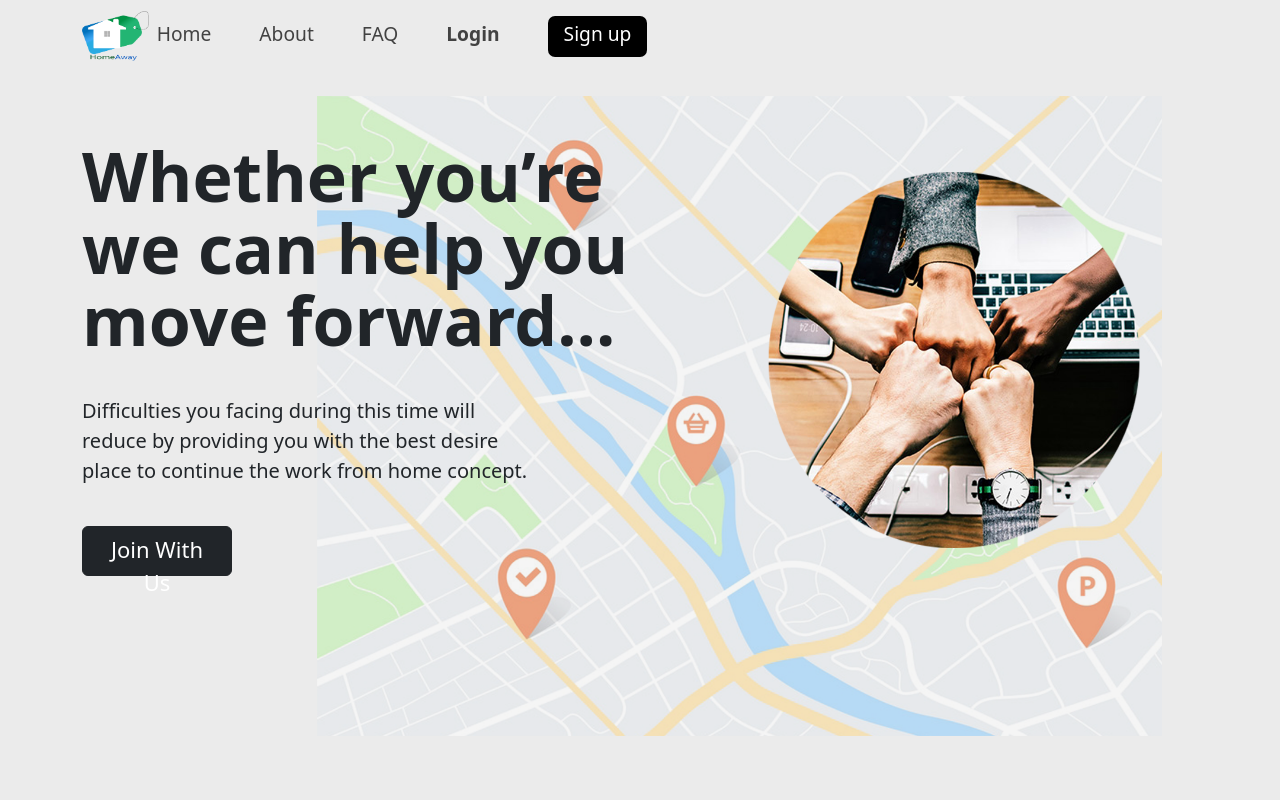
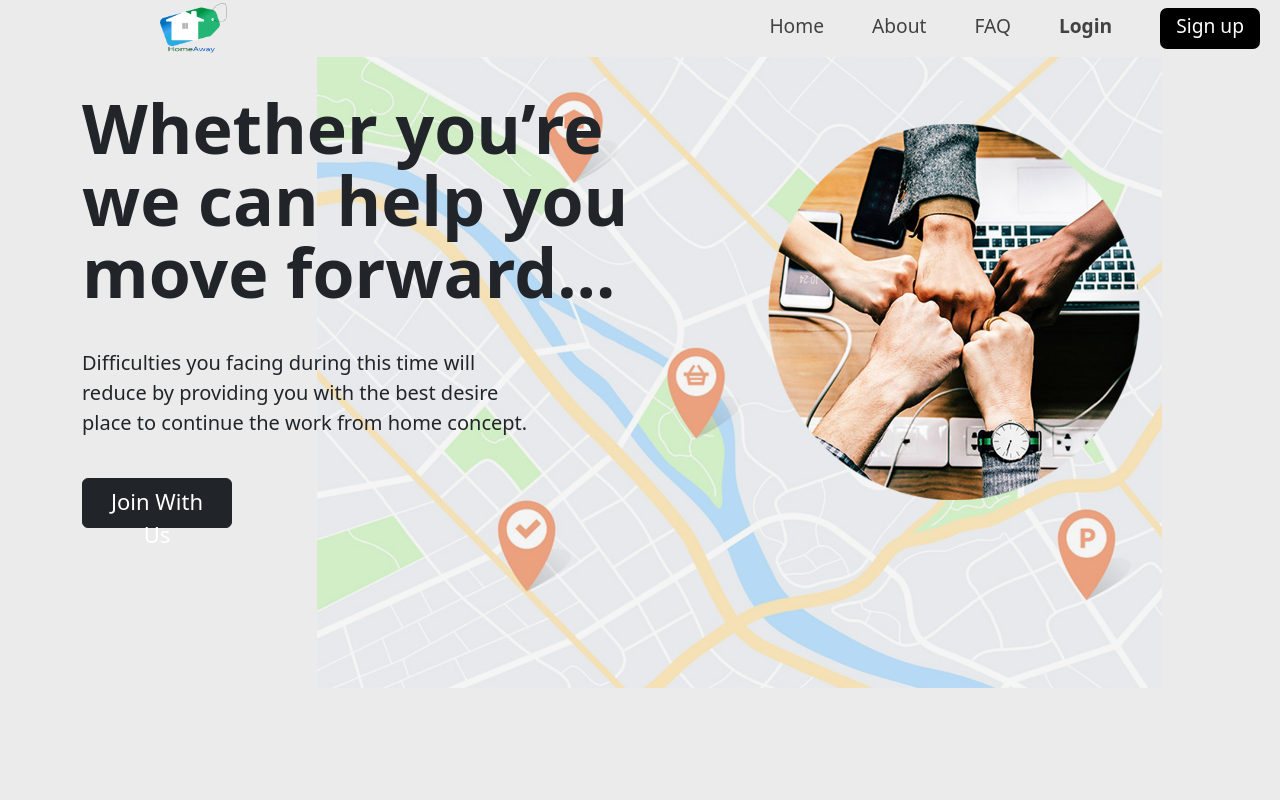
Before and after one commit to GP-43/homeaway-frontend, a React (Create React App) app: page / in a window 1280 px wide. Shown: the top 800 px of the page. Built offline with nearby package versions, Linux system fonts and the light colour scheme.

Commit message:
updated fixed navbar

```diff
--- a/src/assets/styles/partials/anons/_anons_navbar.scss
+++ b/src/assets/styles/partials/anons/_anons_navbar.scss
@@ -1,6 +1,7 @@
 .anon-navbar {
     color: #B9B9B9;
     background-color:#EBEBEB;
+    width: 1296px;
 
     .navbar-nav{
       display: flex;
--- a/src/components/anons/navbar/AnonsNavBar.jsx
+++ b/src/components/anons/navbar/AnonsNavBar.jsx
@@ -15,14 +15,16 @@ function AnonsNavBar() {
     }, [location]);
 
     return (
-        <Navbar collapseOnSelect expand="lg" className="anon-navbar px-0 py-0 mt-1 pt-1 position-fixed">
+        <Navbar collapseOnSelect expand="lg" className="anon-navbar px-0 py-0">
             <Container className="px-0">
             <img className="logo" src={logo} alt="LOGO" />
                 <Navbar.Toggle aria-controls="responsive-navbar-nav" />
-                <Navbar.Collapse className="navbar-coll" id="responsive-navbar-nav text-right">
+                <Navbar.Collapse className="navbar-coll text-right" id="responsive-navbar-nav">
                     <Nav className="me-0 mt-0">
                         <Nav.Link as={Link} to='/'>
-                            <span className={url === '/anon/' ? 'nav-bar-item-active' : 'nav-bar-item mt-1 text-right'}>Home</span>
+                            <span className={url === '/anon/' ? 'nav-bar-item-active' : 'nav-bar-item mt-1 text-right'}>
+                                Home
+                            </span>
                         </Nav.Link>
 
                         <Nav.Link as={Link} to='/about'>
--- a/src/views/HomeAwayAnons.jsx
+++ b/src/views/HomeAwayAnons.jsx
@@ -9,8 +9,8 @@ function HomeAwayAnons() {
     return (
         <div className='home-bg-color'>
             <Container>
-                <Row className="mx-0">
-                    <Col className="px-0">
+                <Row className="mx-0 w-auto">
+                    <Col className="px-0 position-fixed">
                         <AnonsNavBar/>
                     </Col>
                 </Row>
--- a/src/views/pages/anons/Home.jsx
+++ b/src/views/pages/anons/Home.jsx
@@ -11,7 +11,7 @@ function Home() {
     return (
         <Container>
             <Row className='mx-0' xs={12}>
-                <Col className='px-0 mt-5'>
+                <Col className='px-0'>
                     <HelloSection />
                 </Col>
                 <Col className='px-0 d-flex things-you-need-section' xs={12}>
```
